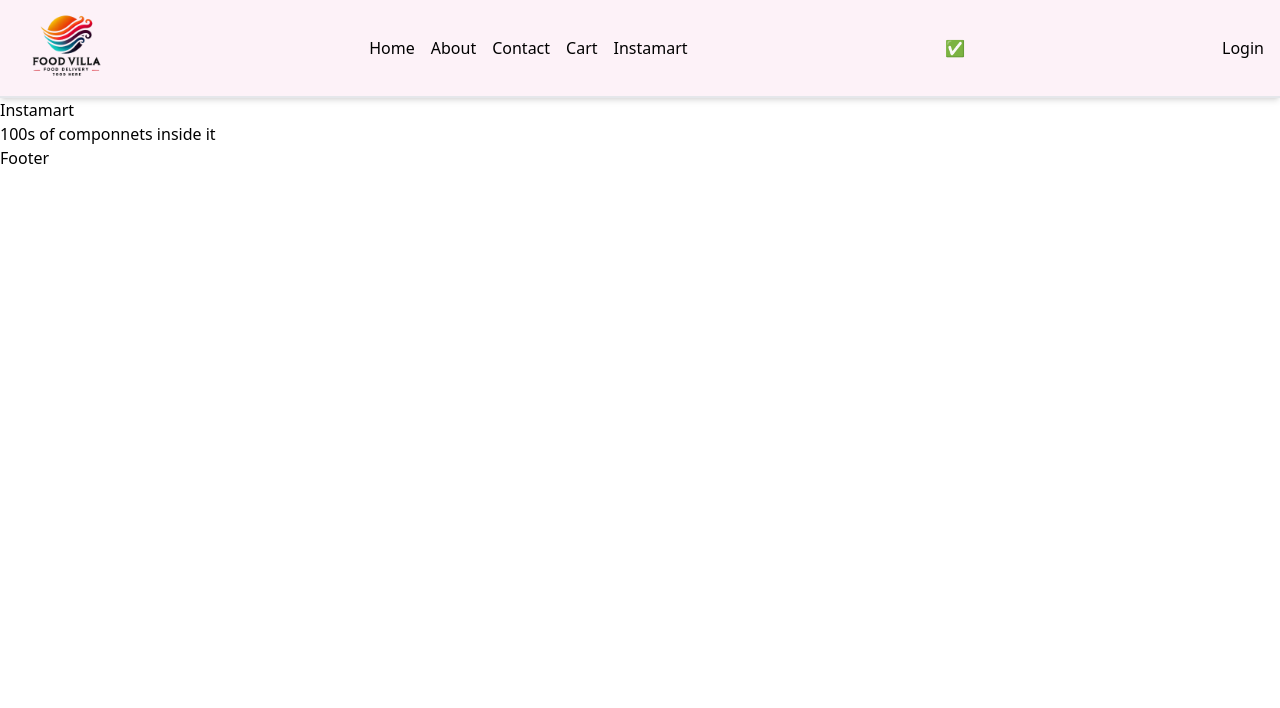
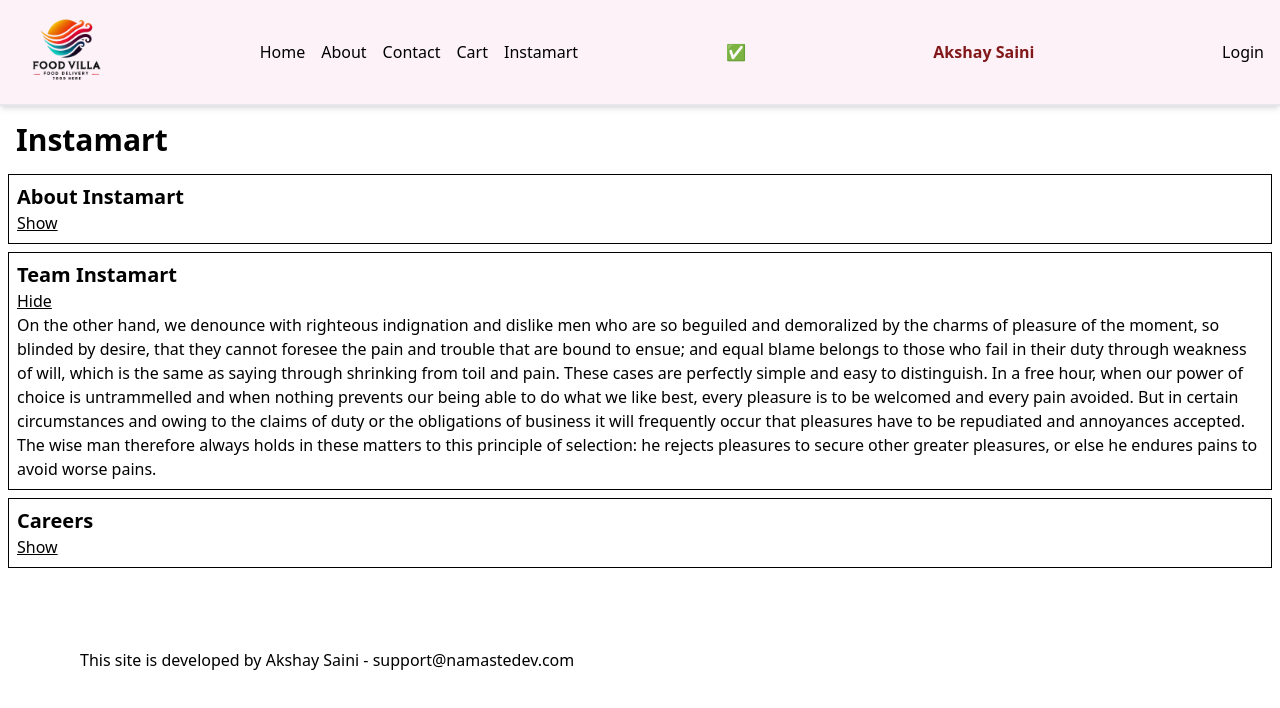
Before and after one commit to Pramod0347/Namaste-React, a React (Vite) app: page /instamart in a window 1280 px wide. Shown: the top 708 px of the page. Built offline with nearby package versions, Linux system fonts and the light colour scheme.

Commit message:
done with chapter 11

```diff
--- a/src/App.js
+++ b/src/App.js
@@ -1,4 +1,4 @@
-import React, { lazy, Suspense } from "react";
+import React, { lazy, Suspense, useState } from "react";
 import ReactDOM from "react-dom/client";
 // Default Import
 import Header from "./components/Header";
@@ -11,6 +11,7 @@
 import Profile from "./components/Profile";
 import ProfileClass from "./components/ProfileClass";
 import Shimmer from "./components/Shimmer";
+import UserContext from "./utils/UserContext";
 
 
 const Instamart = lazy(() => import("./components/Instamart"));
@@ -27,11 +28,22 @@
 // <> </> == React.Fragment
 
 const AppLayout = () => {
+  const [user, setUser] = useState({
+    name: "Akshay Saini",
+    email: "support@namastedev.com",
+  });
+
   return (
     <>
-      <Header />
-      <Outlet />
-      <Footer />
+      <UserContext.Provider value={{
+          user: user,
+          setUser: setUser,
+        }}
+      >
+        <Header />
+        <Outlet />
+        <Footer />
+      </UserContext.Provider>
     </>
   );
 };
--- a/src/components/About-us.js
+++ b/src/components/About-us.js
@@ -1,9 +1,16 @@
 import { Outlet } from "react-router-dom";
-
+import UserContext from "../utils/UserContext";
 const About = () =>{
     return(
         <div>
             <h1 className="text-5xl text-red-600">This is the About Us Page</h1>
+            <UserContext.Consumer>
+                {({ user }) => (
+                    <h4 className="font-bold text-xl p-10">
+                    {user.name}- {user.email}
+                    </h4>
+                )}
+            </UserContext.Consumer>
             <p>Finding the Path</p>
             <Outlet />
         </div>
--- a/src/components/Body.js
+++ b/src/components/Body.js
@@ -1,9 +1,10 @@
 import RestuarantCard from "./RestaurantCard";
-import { useState, useEffect } from "react";
 import { Link } from "react-router-dom";
 import Shimmer from "./Shimmer";
 import { filterData } from "../utils/helper";
 import useOnline from "../utils/useOnline";
+import { useState, useEffect, useContext } from "react";
+import UserContext from "../utils/UserContext";
 
 
 const Body = () => {
@@ -11,27 +12,22 @@
   const [allRestaurants, setAllRestaurants] = useState([]);
   const [filteredRestaurants, setFilteredRestaurants] = useState([]);
   const [searchText, setSearchText] = useState();
+  const {user, setUser} = useContext(UserContext);
 
   useEffect(() => {
     getRestaurants();
   }, []);
-
-  // const isOnline = useOnline();
-  // if (!isOnline) {
-  //   return <h1>🔴 Offline, please check your internet connection!!</h1>;
-  // }
 
   async function getRestaurants() {
     const data = await fetch(
       "https://www.swiggy.com/dapi/restaurants/list/v5?lat=21.99740&lng=79.00110&is-seo-homepage-enabled=true&page_type=DESKTOP_WEB_LISTING"
     );
     const json = await data.json();
-    console.log(json);
     setAllRestaurants(
-      json?.data?.cards[4]?.card?.card?.gridElements?.infoWithStyle?.restaurants
+      json?.data?.cards[4]?.card?.card?.gridElements?.infoWithStyle?.restaurants || json?.data?.cards[3]?.card?.card?.gridElements?.infoWithStyle?.restaurants
     );
     setFilteredRestaurants(
-      json?.data?.cards[4]?.card?.card?.gridElements?.infoWithStyle?.restaurants
+      json?.data?.cards[4]?.card?.card?.gridElements?.infoWithStyle?.restaurants || json?.data?.cards[3]?.card?.card?.gridElements?.infoWithStyle?.restaurants
     );
   }
 
@@ -62,6 +58,18 @@
         >
           Search
         </button>
+        <input value={user.name} onChange= {
+          e => setUser({
+            ...user,
+            name: e.target.value,
+          })
+        }></input>
+        <input value={user.email} onChange= {
+          e => setUser({
+            ...user,
+            email: e.target.value,
+          })
+        }></input>
       </div>
       <div className="restaurant-list flex gap-4 flex-wrap p-4 justify-around">
         {filteredRestaurants?.length === 0 ? (
--- a/src/components/Footer.js
+++ b/src/components/Footer.js
@@ -1,5 +1,13 @@
+import { useContext } from "react";
+import UserContext from "../utils/UserContext";
+
 const Footer = () => {
-  return <h4>Footer</h4>;
+  const { user } = useContext(UserContext);
+  return (
+    <h4 className="p-10 m-10">
+      This site is developed by {user.name} - {user.email}
+    </h4>
+  );
 };
 
 export default Footer;
--- a/src/components/Header.js
+++ b/src/components/Header.js
@@ -1,7 +1,8 @@
-import { useState } from "react";
+import { useState, useContext } from "react";
 import Logo from "../assets/img/images.png";
 import { Link } from "react-router-dom";
 import useOnline from "../utils/useOnline";
+import UserContext from "../utils/UserContext";
 
 const Title = () => (
   <a className="w-24 " href="/">
@@ -12,6 +13,8 @@
 const Header = () => {
   const [loggedInUser, setLoggedInUser] = useState(false);
   const isOnline = useOnline();
+
+  const { user } = useContext(UserContext);
 
   return (
     <div className="header flex justify-between items-center px-4 border-b-2 border-gray-200 bg-pink-50 shadow-md">
@@ -34,6 +37,7 @@
         </ul>
       </div>
       <h1>{isOnline ? "✅" : "🔴"}</h1>
+      <span className="p-10 font-bold text-red-900">{user.name}</span>
       {loggedInUser ? (
         <button
           onClick={() => {
--- a/src/components/Instamart.js
+++ b/src/components/Instamart.js
@@ -1,8 +1,57 @@
+import { useState } from "react";
+const Section = ({ title, description, isVisible, setIsVisible }) => {
+    return (
+        <div className="border border-black p-2 m-2">
+            <h3 className="font-bold text-xl">{title}</h3>
+            {isVisible ? (
+                <button
+                    onClick={() => setIsVisible(false)}
+                    className="cursor-pointer underline"
+                >
+                    Hide
+                </button>
+            ) : (
+                <button
+                    onClick={() => setIsVisible(true)}
+                    className="cursor-pointer underline"
+                >
+                    Show
+                </button>
+            )}
+            {isVisible && <p>{description}</p>}
+        </div>
+    );
+};
+
 const instamart = () => {
-    return(
+    const [visibleSection, setIsVisibleSection] = useState("team");
+    return (
         <div>
-            <h1>Instamart</h1>
-            <h1>100s of componnets inside it</h1>
+            <h1 className="text-3xl p-2 m-2 font-bold"> Instamart</h1>
+            <Section
+                title={"About Instamart"}
+                description={
+                    "On the other hand, we denounce with righteous indignation and dislike men who are so beguiled and demoralized by the charms of pleasure of the moment, so blinded by desire, that they cannot foresee the pain and trouble that are bound to ensue; and equal blame belongs to those who fail in their duty through weakness of will, which is the same as saying through shrinking from toil and pain. These cases are perfectly simple and easy to distinguish. In a free hour, when our power of choice is untrammelled and when nothing prevents our being able to do what we like best, every pleasure is to be welcomed and every pain avoided. But in certain circumstances and owing to the claims of duty or the obligations of business it will frequently occur that pleasures have to be repudiated and annoyances accepted. The wise man therefore always holds in these matters to this principle of selection: he rejects pleasures to secure other greater pleasures, or else he endures pains to avoid worse pains."
+                }
+                isVisible={visibleSection === "about"}
+                setIsVisible={() => setIsVisibleSection("about")}
+            />
+            <Section
+                title={"Team Instamart"}
+                description={
+                    "On the other hand, we denounce with righteous indignation and dislike men who are so beguiled and demoralized by the charms of pleasure of the moment, so blinded by desire, that they cannot foresee the pain and trouble that are bound to ensue; and equal blame belongs to those who fail in their duty through weakness of will, which is the same as saying through shrinking from toil and pain. These cases are perfectly simple and easy to distinguish. In a free hour, when our power of choice is untrammelled and when nothing prevents our being able to do what we like best, every pleasure is to be welcomed and every pain avoided. But in certain circumstances and owing to the claims of duty or the obligations of business it will frequently occur that pleasures have to be repudiated and annoyances accepted. The wise man therefore always holds in these matters to this principle of selection: he rejects pleasures to secure other greater pleasures, or else he endures pains to avoid worse pains."
+                }
+                isVisible={visibleSection === "team"}
+                setIsVisible={() => setIsVisibleSection("team")}
+            />
+            <Section
+                title={"Careers "}
+                description={
+                    "On the other hand, we denounce with righteous indignation and dislike men who are so beguiled and demoralized by the charms of pleasure of the moment, so blinded by desire, that they cannot foresee the pain and trouble that are bound to ensue; and equal blame belongs to those who fail in their duty through weakness of will, which is the same as saying through shrinking from toil and pain. These cases are perfectly simple and easy to distinguish. In a free hour, when our power of choice is untrammelled and when nothing prevents our being able to do what we like best, every pleasure is to be welcomed and every pain avoided. But in certain circumstances and owing to the claims of duty or the obligations of business it will frequently occur that pleasures have to be repudiated and annoyances accepted. The wise man therefore always holds in these matters to this principle of selection: he rejects pleasures to secure other greater pleasures, or else he endures pains to avoid worse pains."
+                }
+                isVisible={visibleSection === "career"}
+                setIsVisible={() => setIsVisibleSection("career")}
+            />
         </div>
     );
 }
--- a/src/components/RestaurantCard.js
+++ b/src/components/RestaurantCard.js
@@ -1,4 +1,6 @@
 import { IMG_CDN_URL } from "../config";
+import { useContext } from "react";
+import UserContext from "../utils/UserContext";
 
 const RestuarantCard = ({
   name,
@@ -6,6 +8,7 @@
   cuisines,
   avgRatingString,
 }) => {
+  const { user } = useContext(UserContext);
   return (
     <div className="card">
       <div className="card-img">
@@ -15,6 +18,9 @@
         <h2>{name}</h2>
         <h3>{cuisines.join(", ")}</h3>
         <h4>{avgRatingString} Stars</h4>
+        <h5 className="font-bold">
+          {user.name} - {user.email}
+        </h5>
       </div>
     </div>
   );
--- /dev/null
+++ b/src/utils/UserContext.js
@@ -0,0 +1,9 @@
+import { createContext } from "react";
+const UserContext = createContext({
+  user: {
+    name: "Dummy Name",
+    email: "dummy@gmail.com",
+  },
+});
+UserContext.displayName = "UserContext";
+export default UserContext;
```
Also changed, not shown: 1 other file (tests, documents, lock files or other folders).
